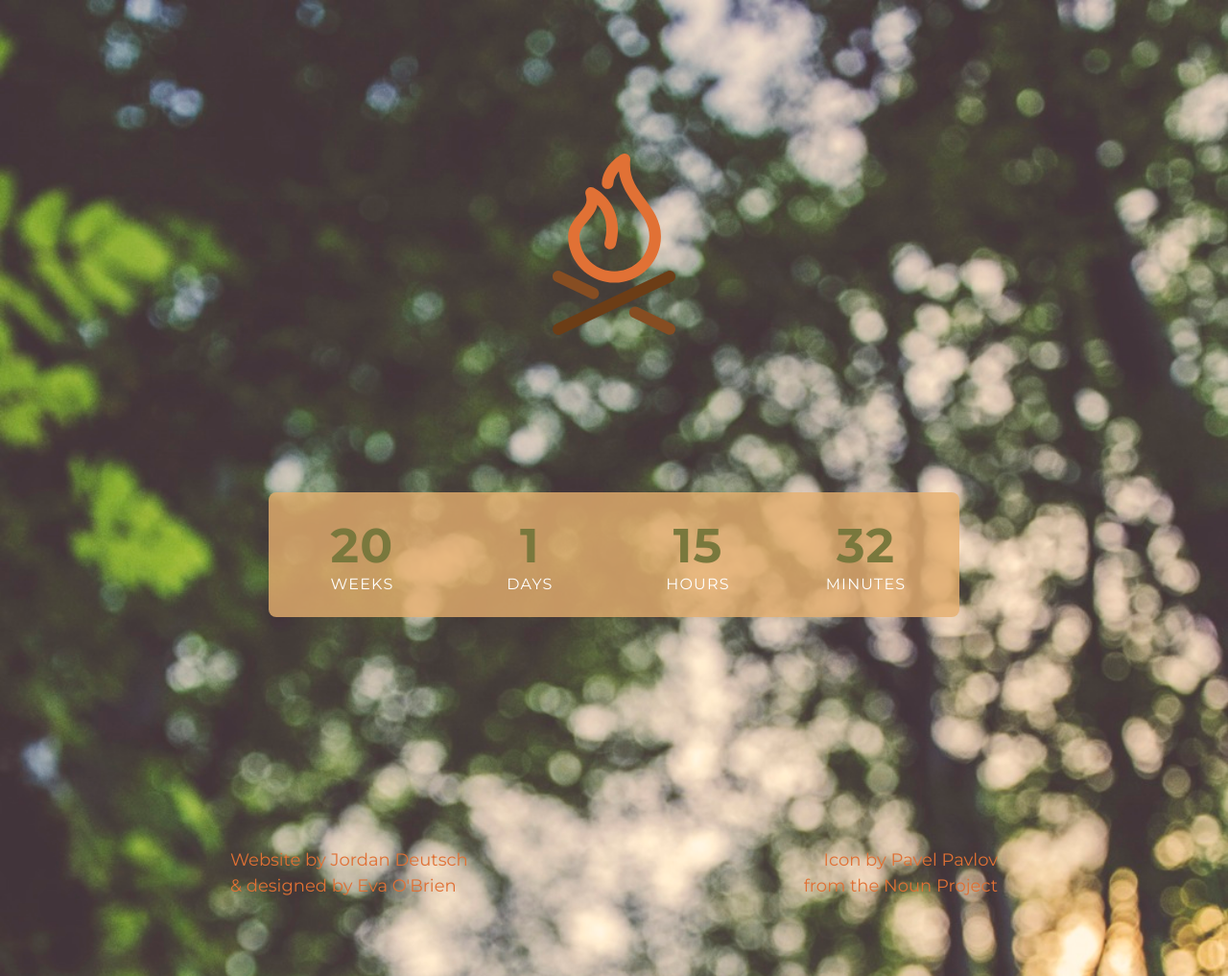
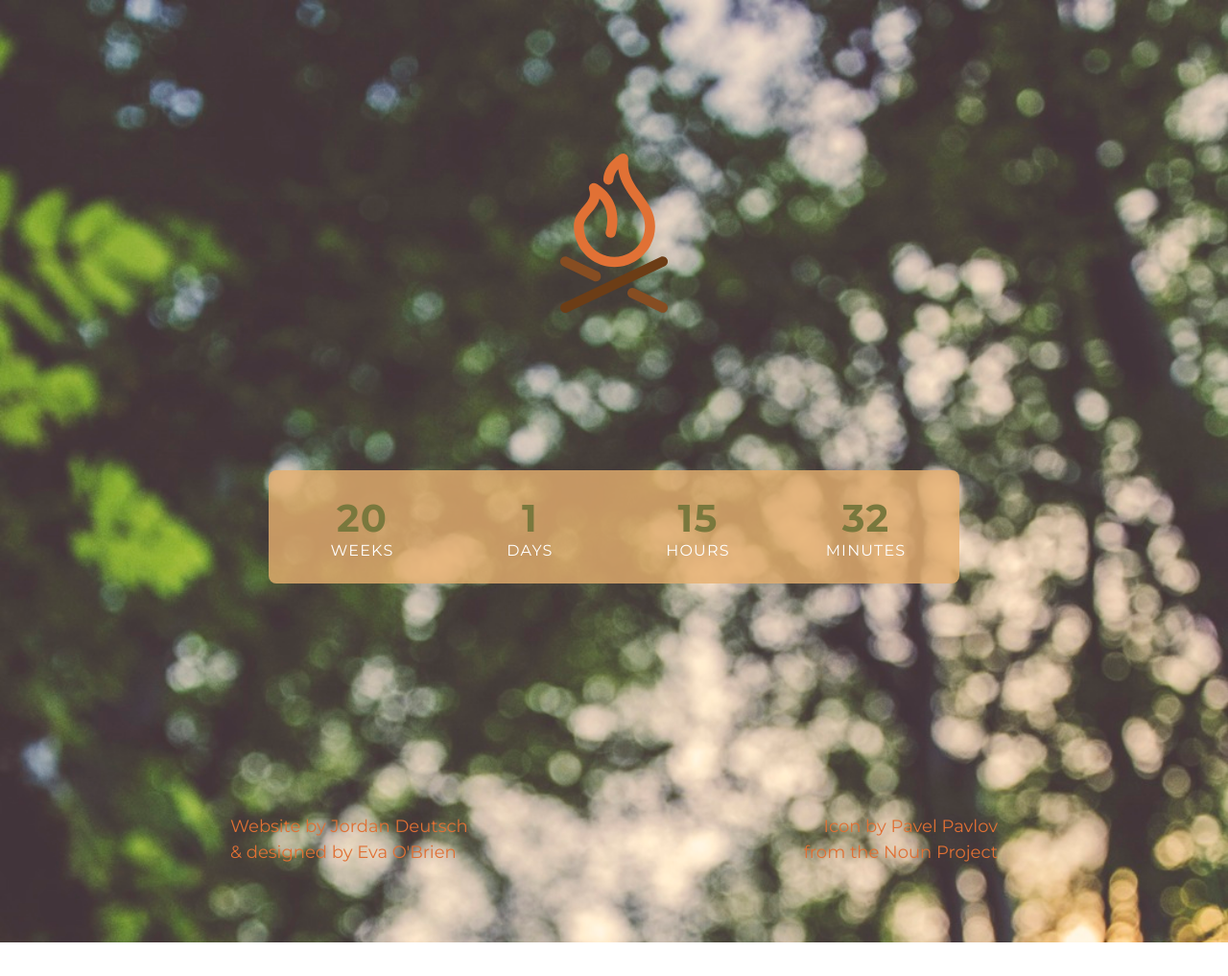
Before and after one commit to mattfairley/my-first-repo, a website: page index.html in a window 1280 px wide. Shown: the whole page at 96% size. After the commit the page ends 982 px from the top, so only its background shows below. Drawn offline with nearby package versions, Linux system fonts and the light colour scheme; files that its build step writes are made by us from their sources.

Commit message:
what is sizing who are fonts is this a wordpress

```diff
--- a/css/style.scss
+++ b/css/style.scss
@@ -18,8 +18,8 @@ body{
 }
 	.main{
 		.fireSVG{
-			width:16%;
-			margin: 20% 42%;
+			width:14%;
+			margin: 20% 43%;
 		}
 		.countdown{
 			background: rgba(230,176,110, 0.8);
@@ -46,7 +46,7 @@ body{
 					color: #79783D;
 					display: block;
 					margin: 0;
-					font-size: 50px;
+					font-size: 40px;
 					font-weight: bold;
 				}
 			}
--- a/index.html
+++ b/index.html
@@ -3,8 +3,10 @@
 <head>
 	<meta charset="UTF-8">
 	<title>HackerYou-dot-Camp</title>
+	<meta name="viewport" content="width=device-width, initial-scale=1">
 	<link rel="stylesheet" href="css/style.css">
 	<link href='http://fonts.googleapis.com/css?family=Montserrat:400,700' rel='stylesheet' type='text/css'>
+	<link rel="shortcut icon" href="assets/campfire.png">
 </head>
 <body>
 	<div class="innerWrapper">
```
Also changed, not shown: assets/campfire.png (added).
